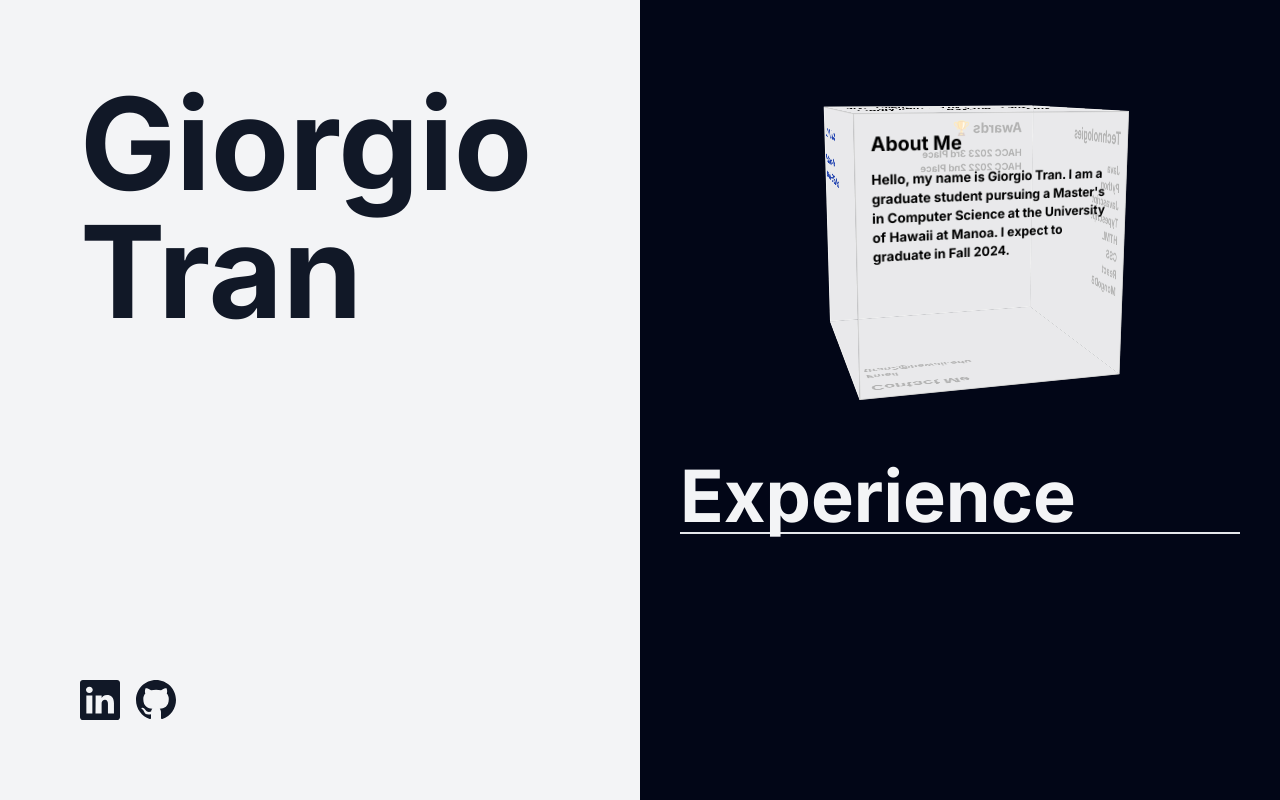
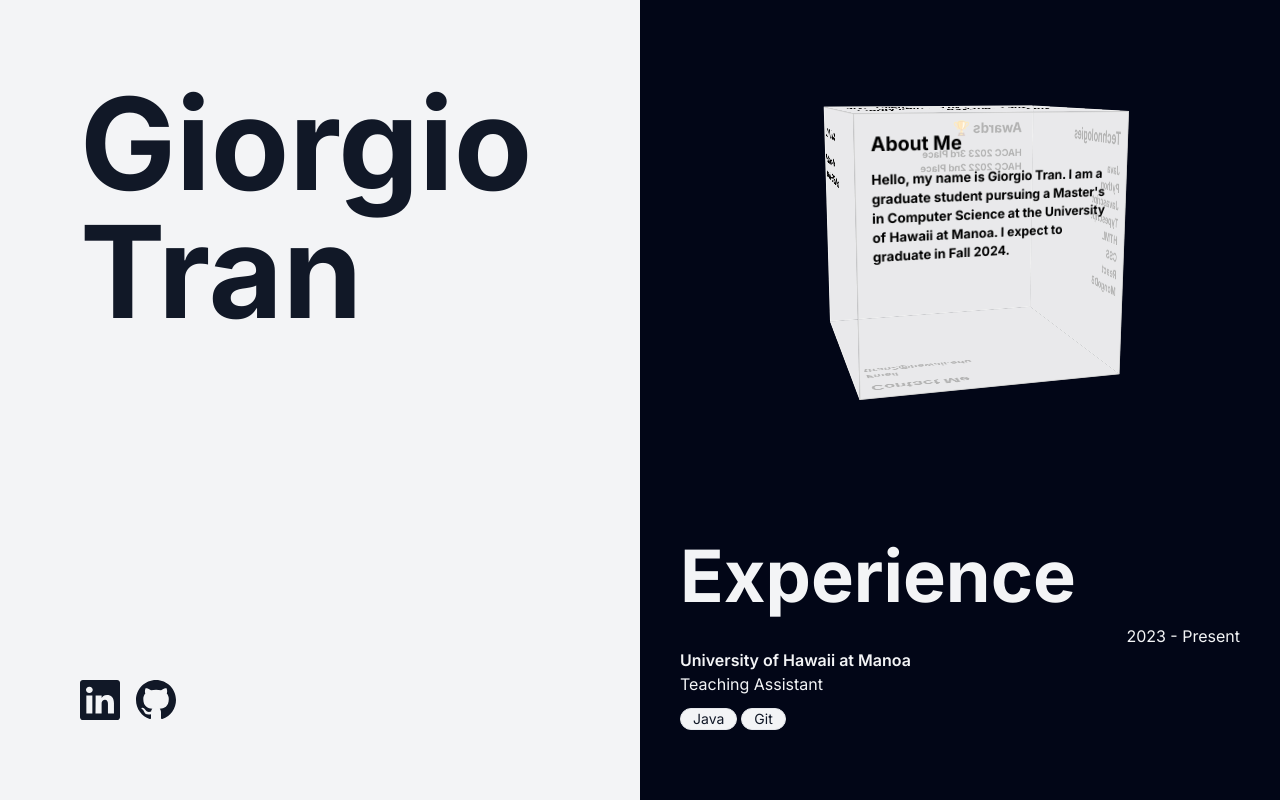
Before and after one commit to giorgio-tran/real-portfolio, a Next.js app in the folder portfolio/: page / in a window 1280 px wide. Shown: the top 800 px of the page. Built offline with nearby package versions, Linux system fonts and the light colour scheme.

Commit message:
Checkpoint for experience

```diff
--- a/portfolio/src/app/data/experience.js
+++ b/portfolio/src/app/data/experience.js
@@ -1,4 +1,4 @@
-const experience = [
+export const experience = [
   {
     date: "2023 - Present",
     position: "Teaching Assistant",
--- a/portfolio/src/app/page.js
+++ b/portfolio/src/app/page.js
@@ -1,6 +1,7 @@
 "use client";
 import Link from "next/link";
 import { useState } from "react";
+import { experience } from "./data/experience";
 
 export default function Home() {
   const [isMouseDown, setIsMouseDown] = useState(false);
@@ -119,7 +120,7 @@ export default function Home() {
                 </div>
               </div>
               <div className="cube__face cube__face--left">
-                <div className="w-full h-full text-sm p-4 text-blue-800">
+                <div className="w-full h-full text-sm p-4">
                   <h1 className="text-xl pb-3">Experience</h1>
                   <ul>
                     <li>UH Manoa - TA</li>
@@ -154,8 +155,24 @@ export default function Home() {
             </div>
           </div>
         </div>
-        <div className="h-screen">
-          <h1 className="md:text-7xl font-bold w-full border-b-2">Experience</h1>
+        <div className="min-h-screen">
+          <h1 className="md:text-7xl font-bold w-full mt-40">
+            Experience
+          </h1>
+          <div className="py-3">
+            {experience.map((job, index) => (
+              <div className="w-full" key={index}>
+                <h1 className="flex justify-end">{job.date}</h1>
+                <div className="font-semibold">{job.company}</div>
+                <div className="mb-3">{job.position}</div>
+                <div className="flex flex-wrap gap-1">{job.technologies.map((tech, index) => (
+                  <div className="border px-3 rounded-full bg-gray-100 text-gray-900 text-sm" key={index}>
+                    {tech}
+                  </div>
+                ))}</div>
+              </div>
+            ))}
+          </div>
         </div>
       </div>
       {/* <div className="min-h-screen w-full bg-black"></div> */}
```
